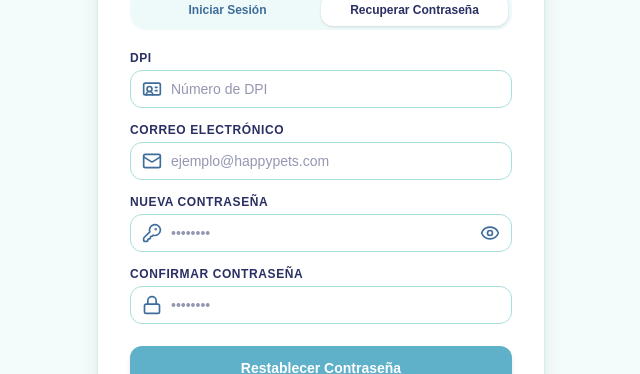
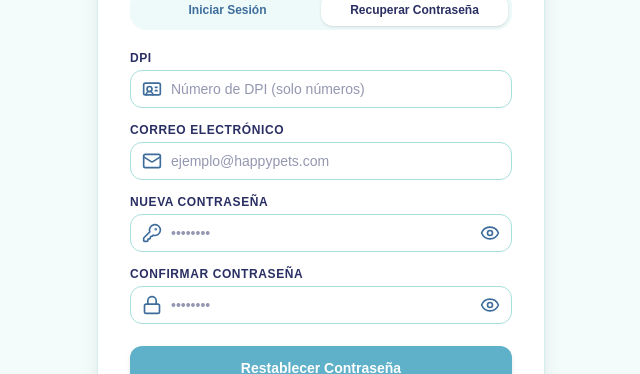
Before and after one commit to pablo-mald03/app-veterinaria-frontend, a Next.js app: page /login in a window 1280 px wide. Both pictures are taken after a click on the button "Recuperar Contraseña". Shown: the part 280-654 px from the top of the page, without its empty margins (319-959 px from the left). Built offline with nearby package versions, Linux system fonts and the light colour scheme; no server answers.

Commit message:
Correción de imports

```diff
--- a/src/components/auth/AuthProvider.tsx
+++ b/src/components/auth/AuthProvider.tsx
@@ -2,7 +2,7 @@
 
 import { createContext, useContext, useEffect, useMemo, useState } from "react";
 import { useRouter } from "next/navigation";
-import { authService } from "@/service/auth.service";
+import { authService } from "@/services/authService";
 import { AuthUserDto } from "@/types/auth";
 
 interface AuthContextValue {
--- a/src/components/auth/LoginForm.tsx
+++ b/src/components/auth/LoginForm.tsx
@@ -4,7 +4,7 @@ import { useState } from 'react';
 import { useRouter } from 'next/navigation';
 import Image from 'next/image';
 import { Lock, Mail, Eye, EyeOff, LogIn, IdCard, KeyRound, CheckCircle2 } from 'lucide-react';
-import { authService } from '@/service/auth.service';
+import { authService } from '@/services/authService';
 
 export default function AuthForm() {
   const router = useRouter();
@@ -21,6 +21,7 @@ export default function AuthForm() {
   const [newPassword, setNewPassword] = useState('');
   const [confirmPassword, setConfirmPassword] = useState('');
   const [showNewPassword, setShowNewPassword] = useState(false);
+  const [showConfirmPassword, setShowConfirmPassword] = useState(false); // <-- Nuevo estado
 
   const [error, setError] = useState('');
   const [success, setSuccess] = useState('');
@@ -52,7 +53,6 @@ export default function AuthForm() {
       router.push('/dashboard');
     } catch (err: any) {
       setError(err.message || 'Credenciales inválidas. Intenta de nuevo.');
-    } finally {
       setLoading(false);
     }
   };
@@ -67,13 +67,18 @@ export default function AuthForm() {
       return;
     }
 
+    if (newPassword.length < 6) {
+      setError('La contraseña debe tener al menos 6 caracteres.');
+      return;
+    }
+
     if (newPassword !== confirmPassword) {
       setError('Las contraseñas no coinciden.');
       return;
     }
 
     if (dpi.length < 8 || dpi.length > 13) {
-      setError('El DPI debe contener entre 8 y 13 caracteres.');
+      setError('El DPI debe contener entre 8 y 13 dígitos.');
       return;
     }
 
@@ -172,6 +177,7 @@ export default function AuthForm() {
                   <Mail className="absolute left-3 h-5 w-5 text-[#3E6D9C]" />
                   <input
                       type="email"
+                      autoComplete="email"
                       placeholder="ejemplo@happypets.com"
                       value={loginEmail}
                       onChange={(e) => setLoginEmail(e.target.value)}
@@ -188,6 +194,7 @@ export default function AuthForm() {
                   <Lock className="absolute left-3 h-5 w-5 text-[#3E6D9C]" />
                   <input
                       type={showLoginPassword ? 'text' : 'password'}
+                      autoComplete="current-password"
                       placeholder="••••••••"
                       value={loginPassword}
                       onChange={(e) => setLoginPassword(e.target.value)}
@@ -230,9 +237,10 @@ export default function AuthForm() {
                   <IdCard className="absolute left-3 h-5 w-5 text-[#3E6D9C]" />
                   <input
                       type="text"
-                placeholder="Número de DPI"
+                      placeholder="Número de DPI (solo números)"
                       value={dpi}
-                onChange={(e) => setDpi(e.target.value)}
+                      onChange={(e) => setDpi(e.target.value.replace(/\D/g, ''))} // Limita a solo digitos
+                      maxLength={13}
                       className="w-full rounded-xl border border-[#A7E0DB] bg-white py-2 pl-10 pr-4 text-sm text-[#2A2F63] outline-none transition-all focus:border-[#5FB0C9] focus:ring-2 focus:ring-[#5FB0C9]/20"
                   />
                 </div>
@@ -246,6 +254,7 @@ export default function AuthForm() {
                   <Mail className="absolute left-3 h-5 w-5 text-[#3E6D9C]" />
                   <input
                       type="email"
+                      autoComplete="email"
                       placeholder="ejemplo@happypets.com"
                       value={recoverEmail}
                       onChange={(e) => setRecoverEmail(e.target.value)}
@@ -262,6 +271,7 @@ export default function AuthForm() {
                   <KeyRound className="absolute left-3 h-5 w-5 text-[#3E6D9C]" />
                   <input
                       type={showNewPassword ? 'text' : 'password'}
+                      autoComplete="new-password"
                       placeholder="••••••••"
                       value={newPassword}
                       onChange={(e) => setNewPassword(e.target.value)}
@@ -284,12 +294,20 @@ export default function AuthForm() {
                 <div className="relative flex items-center">
                   <Lock className="absolute left-3 h-5 w-5 text-[#3E6D9C]" />
                   <input
-                type={showNewPassword ? 'text' : 'password'}
+                      type={showConfirmPassword ? 'text' : 'password'}
+                      autoComplete="new-password"
                       placeholder="••••••••"
                       value={confirmPassword}
                       onChange={(e) => setConfirmPassword(e.target.value)}
-                className="w-full rounded-xl border border-[#A7E0DB] bg-white py-2 pl-10 pr-4 text-sm text-[#2A2F63] outline-none transition-all focus:border-[#5FB0C9] focus:ring-2 focus:ring-[#5FB0C9]/20"
+                      className="w-full rounded-xl border border-[#A7E0DB] bg-white py-2 pl-10 pr-10 text-sm text-[#2A2F63] outline-none transition-all focus:border-[#5FB0C9] focus:ring-2 focus:ring-[#5FB0C9]/20"
                   />
+                  <button
+                      type="button"
+                      onClick={() => setShowConfirmPassword(!showConfirmPassword)}
+                      className="absolute right-3 text-[#3E6D9C] hover:text-[#2A2F63]"
+                  >
+                    {showConfirmPassword ? <EyeOff className="h-5 w-5" /> : <Eye className="h-5 w-5" />}
+                  </button>
                 </div>
               </div>
 
```
Lines whose indentation alone changed are shown as unchanged.
